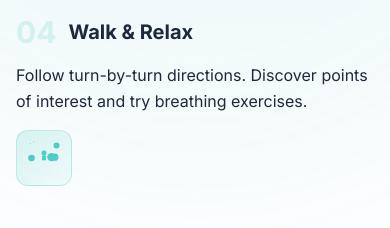
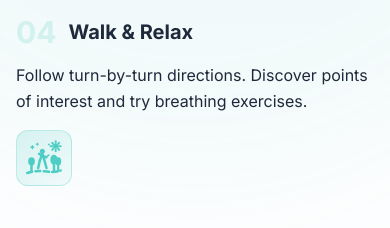
Before and after one commit to matt1862000/nhs-credential-passport, a Next.js app in the folder website/: page / in a window 390 px wide. Shown: the part 3880-4108 px from the top of the page. Built offline with nearby package versions, Linux system fonts and the light colour scheme.

Commit message:
v1.9.90: Adjust GPS accuracy thresholds for direction progression
- Increase maxGPSAccuracy from 15m to 40m to accept typical GPS readings (35m)
- Reduce minMovementAlongRoute from 20m to 15m for better responsiveness
- Maintains stability checks to prevent jitter while allowing progression

```diff
--- a/website/src/components/HowItWorks.tsx
+++ b/website/src/components/HowItWorks.tsx
@@ -40,45 +40,48 @@ const steps = [
     title: 'Walk & Relax',
     description: 'Follow turn-by-turn directions. Discover points of interest and try breathing exercises.',
     icon: (
-      <svg className="w-10 h-10" fill="currentColor" viewBox="0 0 24 24">
-        {/* Stars in upper left - four-pointed */}
-        <path d="M3.5 3.5l0.3 0l0.15 0.15l0.15-0.15l0-0.3l-0.15-0.15l-0.15 0.15l-0.3 0z" />
-        <path d="M5.5 2.5l0.3 0l0.15 0.15l0.15-0.15l0-0.3l-0.15-0.15l-0.15 0.15l-0.3 0z" />
+      <svg className="w-10 h-10" fill="currentColor" viewBox="0 0 24 24" stroke="currentColor">
+        {/* Stars */}
+        <path d="M5 4l0.5 1 1 0.5-1 0.5-0.5 1-0.5-1-1-0.5 1-0.5z" fill="currentColor" stroke="none" />
+        <path d="M8 2.5l0.4 0.8 0.8 0.4-0.8 0.4-0.4 0.8-0.4-0.8-0.8-0.4 0.8-0.4z" fill="currentColor" stroke="none" />
+        <path d="M15 3l0.3 0.6 0.6 0.3-0.6 0.3-0.3 0.6-0.3-0.6-0.6-0.3 0.6-0.3z" fill="currentColor" stroke="none" />
 
-        {/* Sun in upper right with rays */}
-        <circle cx="19.5" cy="4.5" r="1.8" fill="currentColor" />
-        <path d="M19.5 2v0.8M19.5 7v0.8M22 4.5h0.8M17.2 4.5h-0.8M21.2 2.8l0.6 0.6M17.8 6.2l0.6 0.6M21.2 6.2l0.6-0.6M17.8 2.8l0.6-0.6" strokeWidth={1} strokeLinecap="round" />
+        {/* Sun with rays */}
+        <circle cx="19" cy="5" r="1.5" fill="currentColor" stroke="none" />
+        <g strokeWidth="1.2" strokeLinecap="round" fill="none">
+          <path d="M19 2v1" />
+          <path d="M19 7v1" />
+          <path d="M22 5h-1" />
+          <path d="M17 5h-1" />
+          <path d="M21.1 2.9l-0.7 0.7" />
+          <path d="M17.6 6.4l-0.7 0.7" />
+          <path d="M21.1 7.1l-0.7-0.7" />
+          <path d="M17.6 3.6l-0.7-0.7" />
+        </g>
 
-        {/* Left tree - small */}
-        <path d="M4.5 17.5v-3.5" strokeWidth={1.2} strokeLinecap="round" />
-        <circle cx="4.5" cy="12" r="2" fill="currentColor" />
+        {/* Left tree */}
+        <ellipse cx="4.5" cy="14" rx="2" ry="2.5" fill="currentColor" stroke="none" />
+        <path d="M4.5 16v4" strokeWidth="1.5" strokeLinecap="round" fill="none" />
 
-        {/* Walking person with backpack and leaf - facing right */}
-        {/* Head */}
-        <circle cx="12" cy="9" r="1.5" fill="currentColor" />
-        {/* Body */}
-        <path d="M12 10.5v3.5" strokeWidth={1.3} strokeLinecap="round" />
-        {/* Torso */}
-        <path d="M11.2 10.5h1.6" strokeWidth={1.3} strokeLinecap="round" />
-        {/* Legs - walking stride */}
-        <path d="M11 14l-0.8 2.5M13 14l0.8 2.5" strokeWidth={1.3} strokeLinecap="round" />
-        {/* Arms */}
-        <path d="M10.5 11.5l-0.8-1M13.5 11.5l0.8-1" strokeWidth={1.3} strokeLinecap="round" />
-        {/* Backpack */}
-        <rect x="10.8" y="10.5" width="2.4" height="2.8" rx="0.3" fill="currentColor" />
-        <path d="M10.8 12h2.4" strokeWidth={0.6} />
-        {/* Leaf in right hand */}
-        <path d="M13.5 11.5l1.2-0.6" strokeWidth={1.2} strokeLinecap="round" />
-        <path d="M14.3 10.6c0.2-0.3 0.5-0.4 0.8-0.2 0.3 0.2 0.3 0.6 0.1 0.9-0.2 0.3-0.5 0.4-0.8 0.2-0.3-0.2-0.3-0.6-0.1-0.9" fill="currentColor" />
+        {/* Walking person */}
+        <circle cx="11" cy="8" r="1.5" fill="currentColor" stroke="none" />
+        <path d="M11 9.5l-1.5 4" strokeWidth="1.5" strokeLinecap="round" fill="none" />
+        <path d="M11 9.5l1 3" strokeWidth="1.5" strokeLinecap="round" fill="none" />
+        <path d="M9.5 13.5l-1 4.5" strokeWidth="1.5" strokeLinecap="round" fill="none" />
+        <path d="M12 12.5l1.5 5.5" strokeWidth="1.5" strokeLinecap="round" fill="none" />
+        <path d="M10.5 10.5l-1.5-1" strokeWidth="1.5" strokeLinecap="round" fill="none" />
+        <path d="M11.5 11l2 0.5" strokeWidth="1.5" strokeLinecap="round" fill="none" />
+        {/* Leaf in hand */}
+        <ellipse cx="14.5" cy="10.5" rx="1" ry="0.6" fill="currentColor" stroke="none" transform="rotate(-30 14.5 10.5)" />
 
-        {/* Right trees - two trees, larger */}
-        <path d="M16.5 17v-3.5" strokeWidth={1.2} strokeLinecap="round" />
-        <circle cx="16.5" cy="11.5" r="2.5" fill="currentColor" />
-        <path d="M18.5 16.5v-3" strokeWidth={1.2} strokeLinecap="round" />
-        <circle cx="18.5" cy="11.5" r="2.2" fill="currentColor" />
+        {/* Right trees */}
+        <ellipse cx="18" cy="13" rx="2.2" ry="3" fill="currentColor" stroke="none" />
+        <path d="M18 16v4" strokeWidth="1.5" strokeLinecap="round" fill="none" />
+        <ellipse cx="20.5" cy="14" rx="1.8" ry="2.5" fill="currentColor" stroke="none" />
+        <path d="M20.5 16.5v3.5" strokeWidth="1.3" strokeLinecap="round" fill="none" />
 
-        {/* Dashed path/ground line */}
-        <path d="M2 19.5h20" strokeWidth={1.5} strokeDasharray="2 1.5" strokeLinecap="round" />
+        {/* Ground path */}
+        <path d="M2 21c3-1 6-1.5 10-1s7 0.5 10-0.5" strokeWidth="1.5" strokeLinecap="round" fill="none" strokeDasharray="3 2" />
       </svg>
     ),
   },
```
Also changed, not shown: 2 other files (tests, documents, lock files or other folders).
